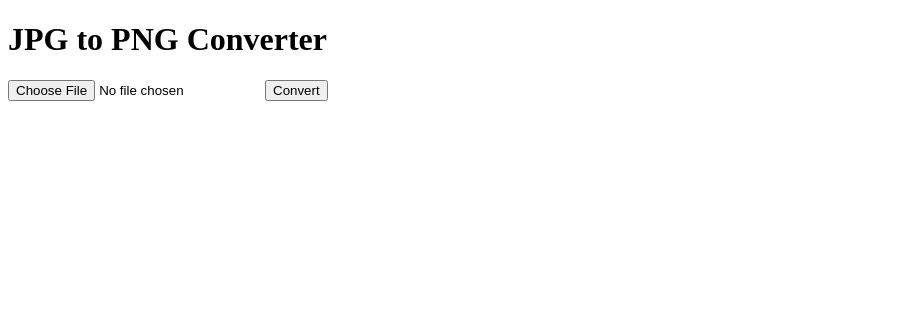
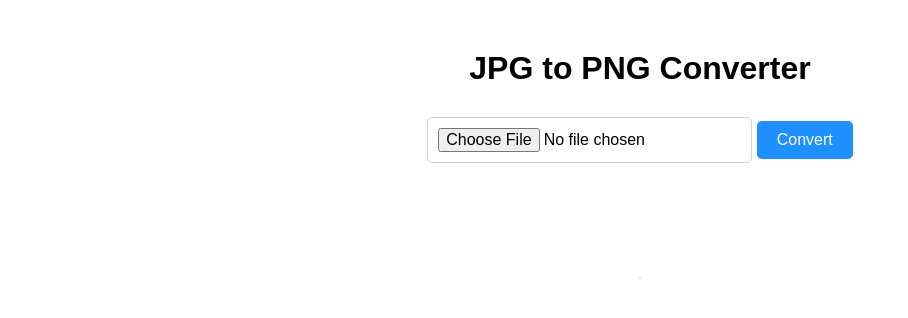
Before and after one commit to VectorC/image-converter, a plain HTML site: page jpg2png.html in a window 1280 px wide. Shown: the whole page, without its empty margins (0-908 px from the left). Drawn offline with Linux system fonts and the light colour scheme.

Commit message:
Update jpg2png.html

```diff
--- a/jpg2png.html
+++ b/jpg2png.html
@@ -2,6 +2,39 @@
 <html>
   <head>
     <title>JPG to PNG Converter</title>
+    <style>
+      body {
+        font-family: Arial, sans-serif;
+        text-align: center;
+      }
+      h1 {
+        margin-top: 50px;
+        margin-bottom: 30px;
+      }
+      input[type="file"] {
+        padding: 10px;
+        font-size: 16px;
+        border: 1px solid lightgray;
+        border-radius: 5px;
+        margin-bottom: 20px;
+      }
+      button {
+        padding: 10px 20px;
+        font-size: 16px;
+        background-color: dodgerblue;
+        color: white;
+        border-radius: 5px;
+        border: none;
+        cursor: pointer;
+        margin-bottom: 50px;
+      }
+      #pngResult {
+        border: 1px solid lightgray;
+        border-radius: 5px;
+        max-width: 100%;
+        margin-top: 50px;
+      }
+    </style>
   </head>
   <body>
     <h1>JPG to PNG Converter</h1>
```
